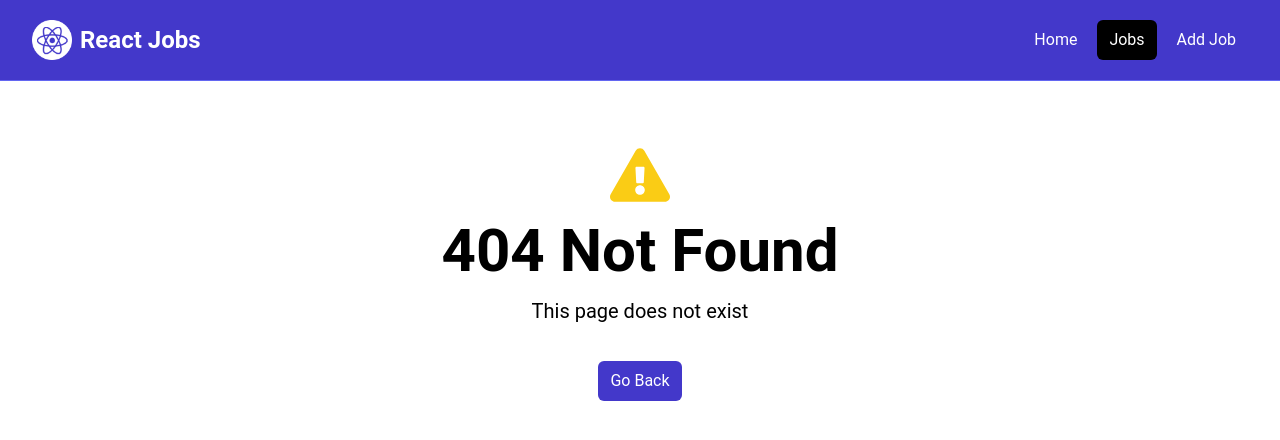
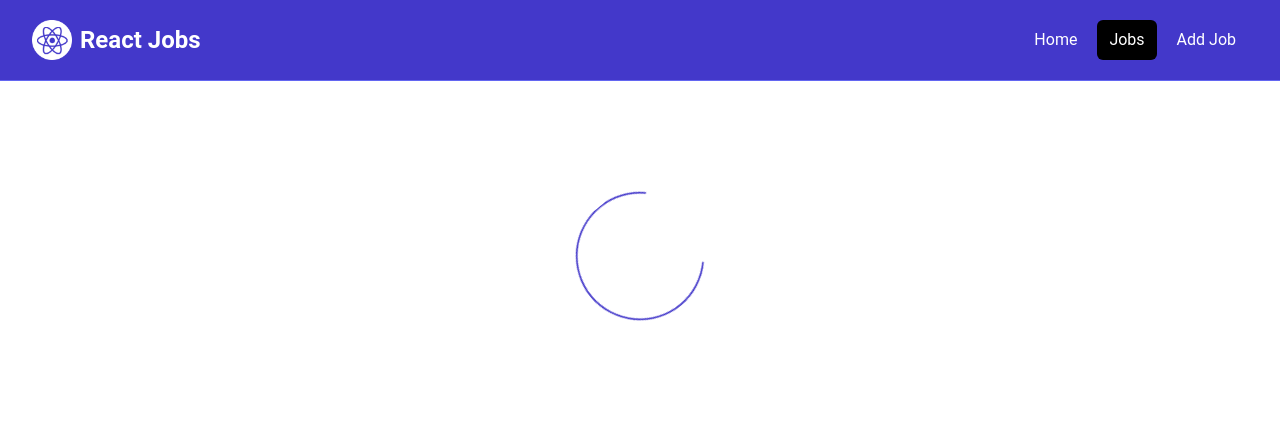
Before and after one commit to princeiik/react-jobs, a React (Vite) app: page /jobs/1 in a window 1280 px wide. Before the commit this address had no page. Shown: the top 440 px of the page. Built offline with nearby package versions, Linux system fonts and the light colour scheme.

Commit message:
created job page and added route in app.jsx

```diff
--- a/src/App.jsx
+++ b/src/App.jsx
@@ -6,12 +6,14 @@ import MainLayout from './layouts/MainLayout'
 import Homepage from './pages/Homepage'
 import JobsPage from './pages/JobsPage'
 import NotFoundPage from './pages/NotFoundPage'
+import JobPage from './pages/JobPage'
 
 const router = createBrowserRouter(
   createRoutesFromElements(
     <Route path='/' element={<MainLayout />}>
       <Route index element={<h1><Homepage /></h1>} />
       <Route path='/jobs' element={<JobsPage />} />
+      <Route path='/jobs/:id' element={<JobPage />} />
       <Route path='*' element={<NotFoundPage />} />
     </Route>
 
--- /dev/null
+++ b/src/pages/JobPage.jsx
@@ -0,0 +1,35 @@
+import React from 'react'
+import { useState, useEffect } from 'react'
+import { useParams } from 'react-router-dom'
+import Spinner from '../components/Spinner'
+
+function JobPage() {
+    const { id } = useParams()
+    const [job, setJob] = useState(null)
+    const [loading, setLoading] = useState(true)
+
+
+
+
+    // Using useEffect to fetch data to the Job Page
+
+    // useEffect( () => {
+    //    const fetchJob = async () => {
+    //     try {
+    //         const res = await fetch(`/api/jobs/${id}`)
+    //         const data = await res.json()
+    //         setJob(data)
+    //       } catch (err) {
+    //         console.log("Error fetching data", err);
+    //       } finally {
+    //         setLoading(false)
+    //       }
+    //    }
+
+    //    fetchJob()
+    // })
+
+    return loading ? <Spinner /> : (<h1> {job.title} </h1>)
+}
+
+export default JobPage
```
